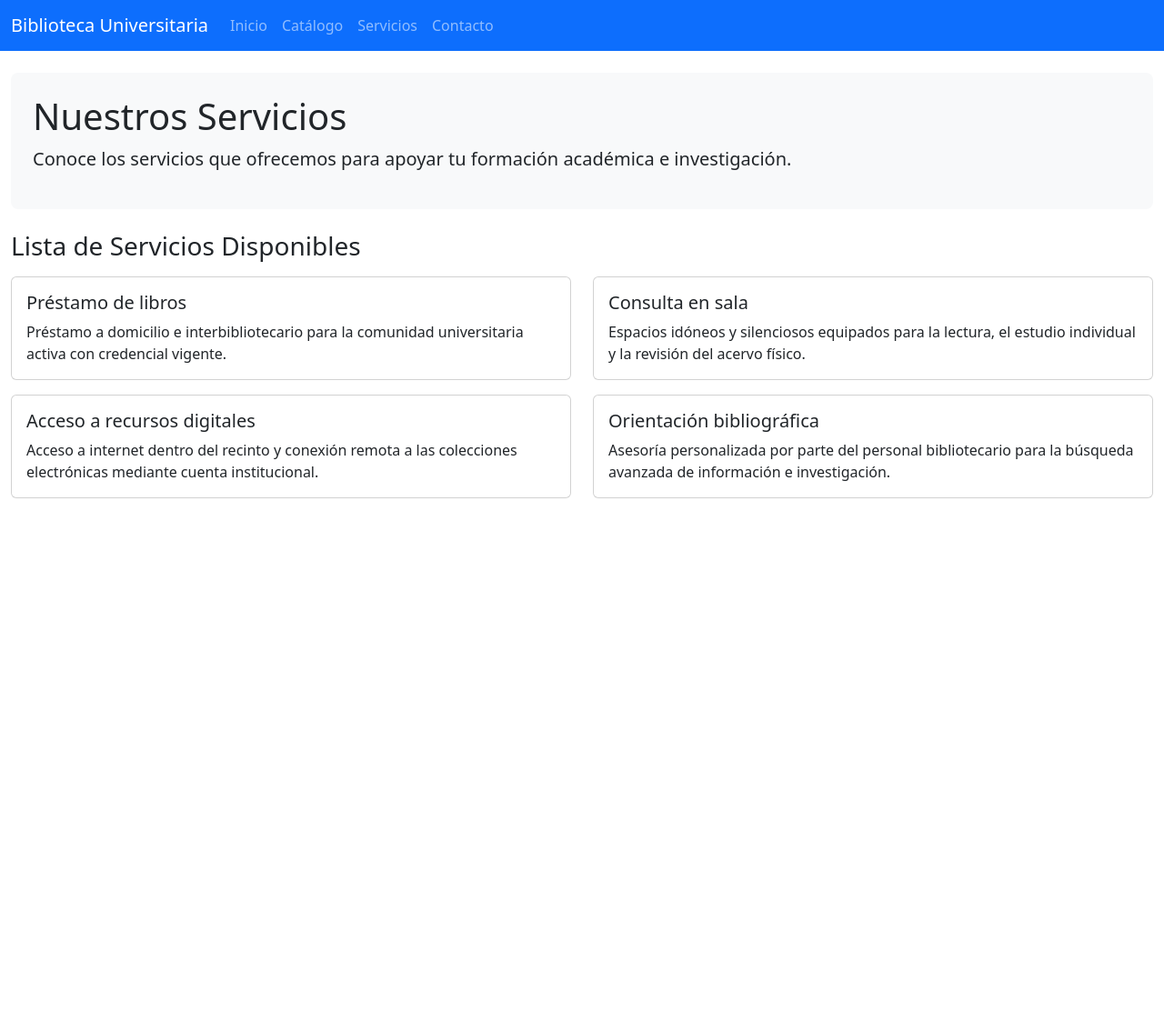
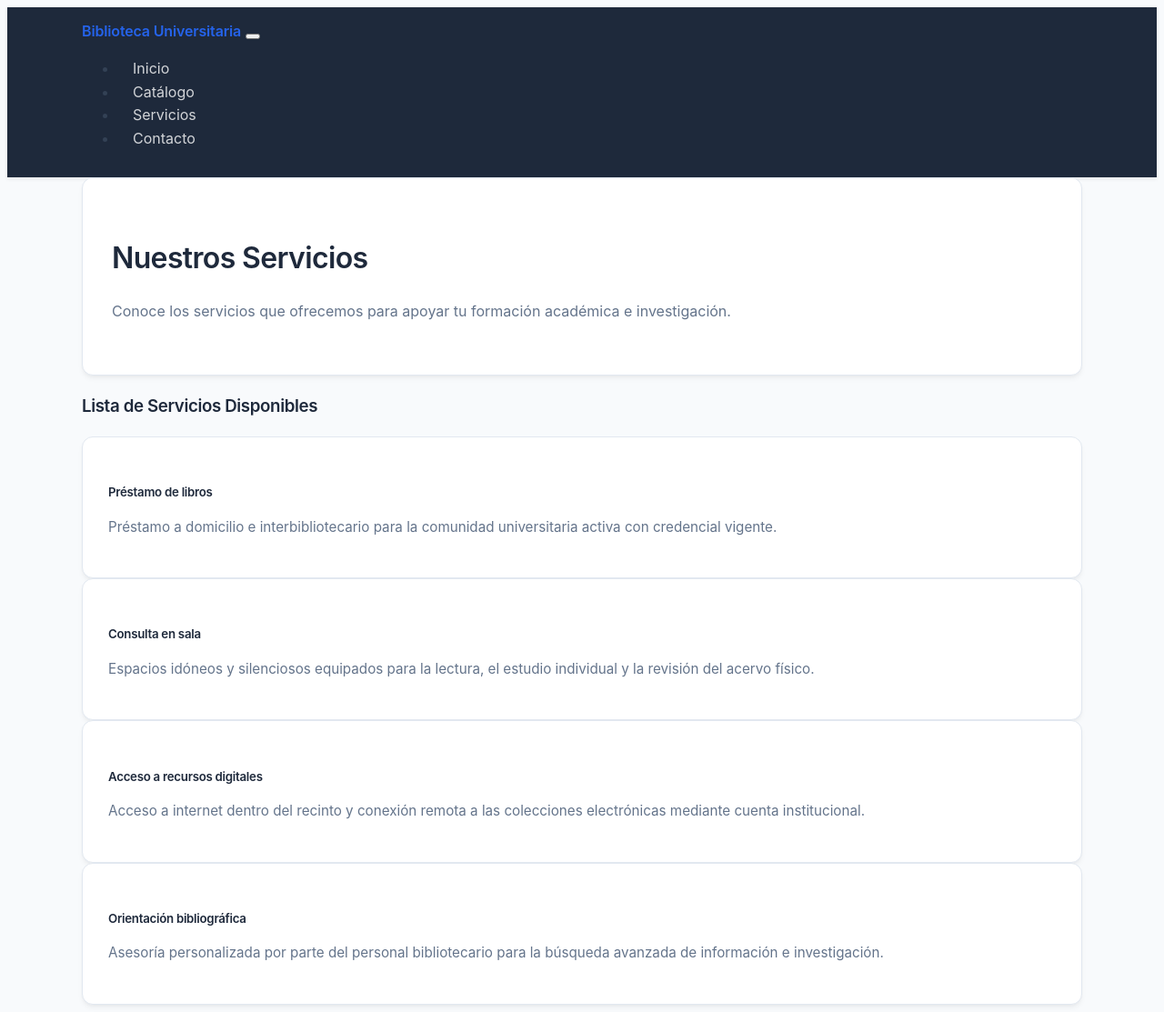
Before and after one commit to jonathanmora07/Practica-Biblioteca-, a Flask app: page /servicios in a window 1280 px wide. Shown: the whole page at 91% size. Before the commit the page ends 548 px from the top, so only its background shows below. Run offline with Flask 3, Linux system fonts and the light colour scheme.

Commit message:
Aplicacion de CSS-20261028

```diff
--- /dev/null
+++ b/static/css/styles.css
@@ -0,0 +1,168 @@
+/* ==========================================
+   ESTILOS GENERALES Y PALETA MINIMALISTA
+   ========================================== */
+:root {
+  --primary-color: #1e293b;       /* Azul pizarra oscuro (profesional y elegante) */
+  --accent-color: #2563eb;        /* Azul vibrante sobrio para hipervínculos/detalles */
+  --bg-light: #f8fafc;            /* Fondo gris ultra claro para la página */
+  --card-bg: #ffffff;             /* Fondo de tarjetas e ítems */
+  --text-main: #334155;           /* Gris oscuro suave para texto de lectura */
+  --text-muted: #64748b;          /* Gris neutro para subtítulos y texto secundario */
+  --border-color: #e2e8f0;        /* Borde tenue y limpio */
+  --radius-sm: 8px;               /* Radio de bordes suaves */
+  --radius-md: 12px;              /* Radio para contenedores principales */
+  --shadow-subtle: 0 4px 6px -1px rgba(0, 0, 0, 0.05), 0 2px 4px -2px rgba(0, 0, 0, 0.05);
+  --shadow-hover: 0 10px 15px -3px rgba(0, 0, 0, 0.08), 0 4px 6px -4px rgba(0, 0, 0, 0.04);
+}
+
+body {
+  background-color: var(--bg-light);
+  color: var(--text-main);
+  font-family: -apple-system, BlinkMacSystemFont, "Segoe UI", Roboto, "Helvetica Neue", Arial, sans-serif;
+  line-height: 1.6;
+}
+
+/* ==========================================
+   ENCABEZADOS Y TIPOGRAFÍA
+   ========================================== */
+h1, h2, h3, h4, h5 {
+  color: var(--primary-color);
+  font-weight: 600;
+  letter-spacing: -0.02em;
+}
+
+a {
+  color: var(--accent-color);
+  text-decoration: none;
+  transition: color 0.2s ease;
+}
+
+a:hover {
+  color: #1d4ed8;
+  text-decoration: underline;
+}
+
+/* ==========================================
+   ESTRUCTURA Y BARRA DE NAVEGACIÓN (layout.html)
+   ========================================== */
+.navbar {
+  background-color: var(--primary-color) !important;
+  box-shadow: 0 2px 4px rgba(0, 0, 0, 0.08);
+  padding: 0.85rem 1.5rem;
+}
+
+.navbar-brand {
+  font-weight: 600 !important;
+  letter-spacing: -0.01em;
+}
+
+.nav-link {
+  color: rgba(255, 255, 255, 0.8) !important;
+  font-weight: 400;
+  padding: 0.5rem 1rem !important;
+  transition: color 0.2s ease, background-color 0.2s ease;
+  border-radius: 6px;
+}
+
+.nav-link:hover,
+.nav-link:focus {
+  color: #ffffff !important;
+  background-color: rgba(255, 255, 255, 0.1);
+}
+
+.container-fluid {
+  max-width: 1100px; /* Centra el contenido limitando el ancho para mejor legibilidad */
+  margin: 0 auto;
+  padding-left: 1.5rem;
+  padding-right: 1.5rem;
+}
+
+/* ==========================================
+   BANNER SUPERIOR Y JUMBOTRON (bg-light)
+   ========================================== */
+.bg-light.p-4.rounded-3 {
+  background-color: var(--card-bg) !important;
+  border: 1px solid var(--border-color);
+  border-radius: var(--radius-md) !important;
+  box-shadow: var(--shadow-subtle);
+  padding: 2.5rem 2rem !important;
+}
+
+.lead {
+  color: var(--text-muted);
+  font-weight: 400;
+}
+
+/* ==========================================
+   LISTA DEL CATÁLOGO (catalogo.html)
+   ========================================== */
+.list-group {
+  border-radius: var(--radius-md);
+  box-shadow: var(--shadow-subtle);
+  overflow: hidden;
+}
+
+.list-group-item {
+  border: 1px solid var(--border-color);
+  background-color: var(--card-bg);
+  padding: 1.25rem 1.5rem;
+  color: var(--text-main);
+}
+
+.list-group-item strong {
+  color: var(--primary-color);
+}
+
+.list-group-item:first-child {
+  border-top-left-radius: var(--radius-md);
+  border-top-right-radius: var(--radius-md);
+}
+
+.list-group-item:last-child {
+  border-bottom-left-radius: var(--radius-md);
+  border-bottom-right-radius: var(--radius-md);
+}
+
+/* ==========================================
+   TARJETAS DE SERVICIOS (servicios.html)
+   ========================================== */
+.card {
+  border: 1px solid var(--border-color);
+  border-radius: var(--radius-md);
+  background-color: var(--card-bg);
+  box-shadow: var(--shadow-subtle);
+  transition: transform 0.2s ease, box-shadow 0.2s ease;
+}
+
+.card:hover {
+  transform: translateY(-2px);
+  box-shadow: var(--shadow-hover);
+}
+
+.card-body {
+  padding: 1.75rem;
+}
+
+.card-title {
+  color: var(--primary-color);
+  font-weight: 600;
+  margin-bottom: 0.75rem;
+}
+
+.card-text {
+  color: var(--text-muted);
+  font-size: 0.95rem;
+}
+
+/* ==========================================
+   SECCIONES SECUNDARIAS (index.html, contacto.html)
+   ========================================== */
+.text-muted {
+  color: var(--text-muted) !important;
+}
+
+hr.my-4 {
+  border-top: 1px solid var(--border-color);
+  opacity: 1;
+  margin: 2.5rem 0 !important;
+}
--- a/templates/layout.html
+++ b/templates/layout.html
@@ -4,15 +4,17 @@
     <meta charset="UTF-8">
     <meta name="viewport" content="width=device-width, initial-scale=1.0">
     <title>{{ titulo }} - Biblioteca Universitaria</title>
-    <!-- Referencia a Bootstrap CSS -->
-    <link href="https://cdn.jsdelivr.net/npm/bootstrap@5.3.2/dist/css/bootstrap.min.css" rel="stylesheet">
+    <!-- Archivo CSS independiente para apariencia profesional y minimalista -->
+    <link rel="stylesheet" href="{{ url_for('static', filename='css/styles.css') }}">
 </head>
+
 <body>
 
-    <!-- Menú de navegación horizontal de Bootstrap con estilo personalizado -->
+
     <nav class="navbar navbar-expand-lg navbar-dark bg-primary mb-4">
         <div class="container-fluid">
-            <!-- Identificador principal del sitio -->
+
+
             <a class="navbar-brand font-weight-bold" href="{{ url_for('inicio') }}">Biblioteca Universitaria</a>
             <button class="navbar-toggler" type="button" data-bs-toggle="collapse" data-bs-target="#navbarNav">
                 <span class="navbar-toggler-icon"></span>
@@ -36,13 +38,13 @@
         </div>
     </nav>
 
-    <!-- Bloque de contenido principal contenido dentro de container-fluid -->
+
     <div class="container-fluid">
         {% block content %}
         {% endblock %}
     </div>
 
-    <!-- Scripts de JS de Bootstrap -->
+
     <script src="https://cdn.jsdelivr.net/npm/bootstrap@5.3.2/dist/js/bootstrap.bundle.min.js"></script>
 </body>
 </html>
```
